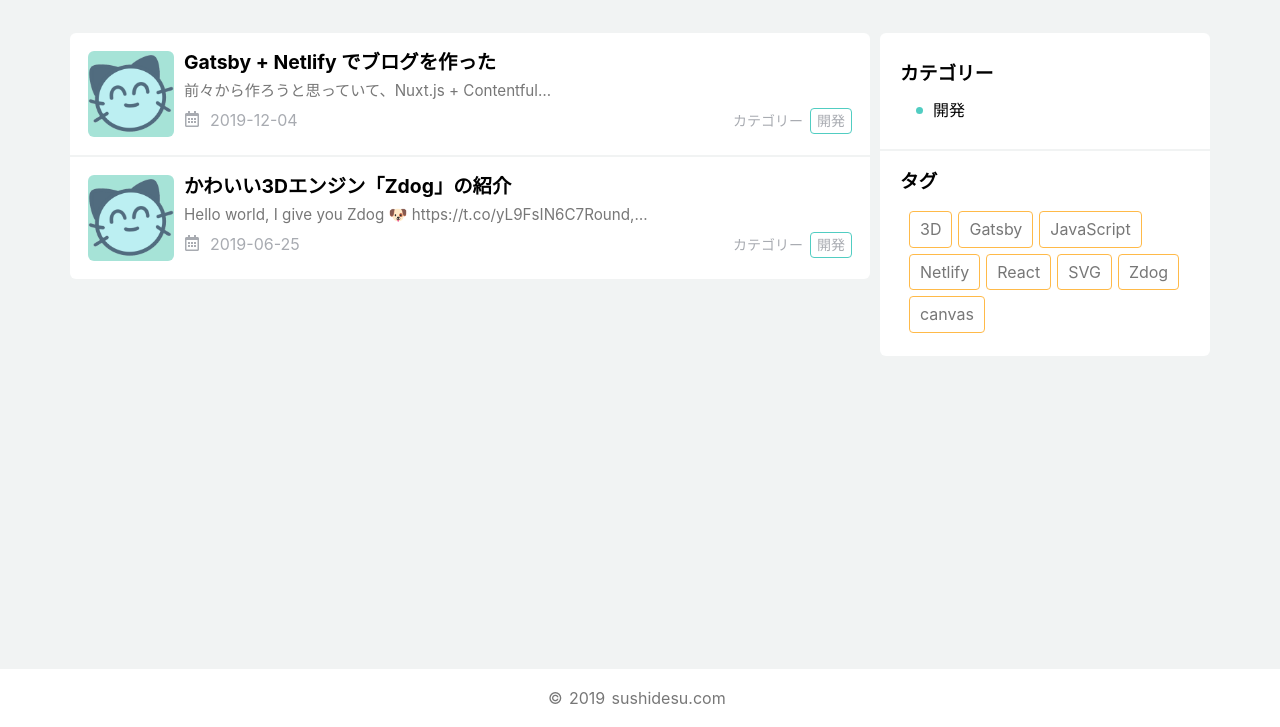
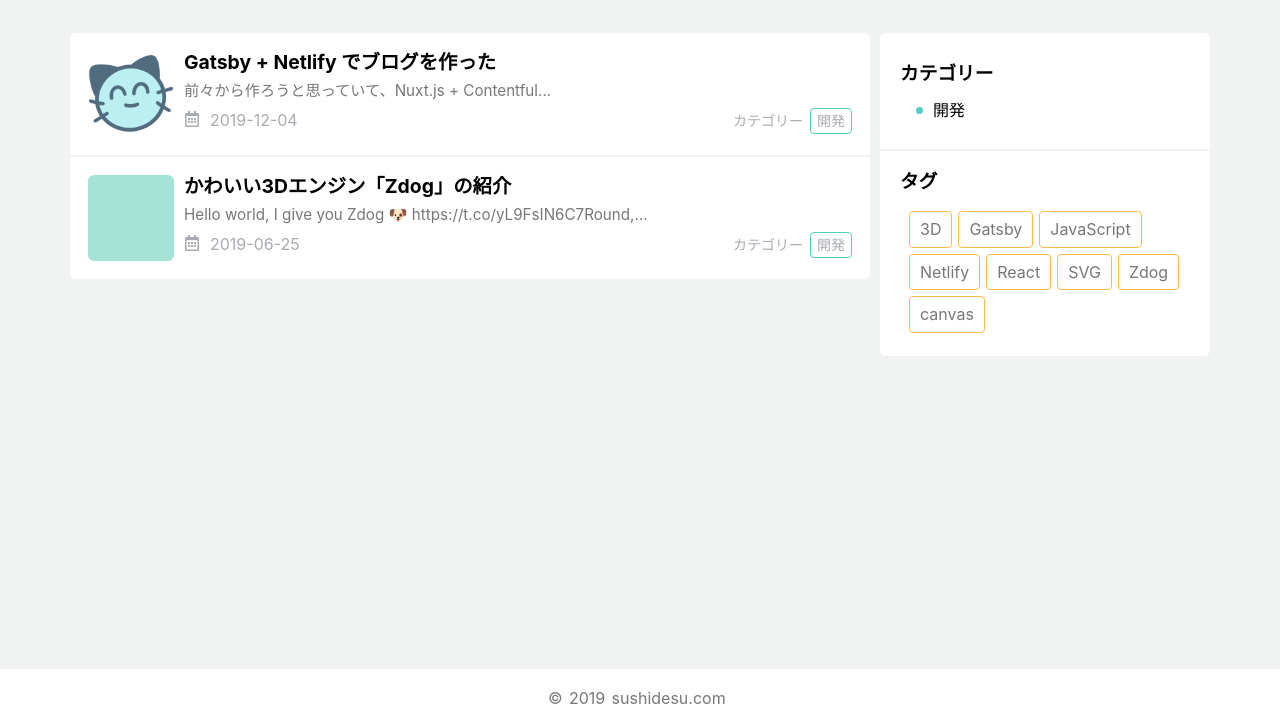
Before and after one commit to sushidesu/sushidesu-blog, a Gatsby site: page / in a window 1280 px wide. Shown: the part 73-800 px from the top of the page. Built offline with nearby package versions, Linux system fonts and the light colour scheme; Gatsby itself is replaced by a stand-in of ours; a small style sheet from the web is missing.

Commit message:
Update to display images only for posts with cover images

```diff
--- a/gatsby-node.js
+++ b/gatsby-node.js
@@ -93,6 +93,12 @@
 exports.onCreateNode = ({ node, actions, getNode }) => {
   const { createNodeField } = actions
 
+  createNodeField({
+    name: `relativedir`,
+    node,
+    value: node.relativeDirectory,
+  })
+
   if (node.internal.type === `MarkdownRemark`) {
     const value = createFilePath({ node, getNode })
     createNodeField({
--- a/src/components/card.js
+++ b/src/components/card.js
@@ -37,7 +37,6 @@
   width: 68px;
   height: 68px;
   flex-shrink: 0;
-  background-color: ${colors.mainLight};
   border-radius: ${length.radius};
   margin-right: ${length.marginSmall};
   @media screen and (min-width: ${mediaQuery.large}) {
@@ -103,7 +102,7 @@
   return (
     <Article isHidden={props.isHidden}>
       <ImageBox>
-        <CoverImage filename={"cover"} />
+        <CoverImage dirname={props.dirname} />
       </ImageBox>
       <Content>
         <h2 className={"cardtitle"}>
--- a/src/components/coverImage.js
+++ b/src/components/coverImage.js
@@ -2,13 +2,15 @@
 import { useStaticQuery, graphql } from "gatsby"
 import Img from "gatsby-image"
 
-export default ({ filename }) => {
+import { colors } from "../styles/GlobalStyle"
+
+export default ({ dirname }) => {
   const data = useStaticQuery(graphql`
     query {
-      images: allFile {
+      images: allFile(filter: {name: {eq: "cover"}}) {
         edges {
           node {
-            relativePath
+            relativeDirectory
             name
             childImageSharp {
               sizes(maxWidth: 86) {
@@ -22,11 +24,18 @@
   `)
 
   const image = data.images.edges.find(({ node }) =>
-    node.relativePath.includes(filename)
+    `/${node.relativeDirectory}/` === dirname
   )
   if (image) {
-    return <Img sizes={image.node.childImageSharp.sizes} />
+    return <Img style={{
+      borderRadius: "inherit"
+    }} sizes={image.node.childImageSharp.sizes} />
   } else {
-    return null
+    return <div style={{
+      width: "inherit",
+      height: "inherit",
+      borderRadius: "inherit",
+      backgroundColor: colors.mainLight
+    }}></div>
   }
 }
--- a/src/pages/index.js
+++ b/src/pages/index.js
@@ -20,6 +20,7 @@
             key={node.id}
             isHidden={i >= current}
             slug={`/${node.frontmatter.slug}/`}
+            dirname={node.fields.slug}
             title={node.frontmatter.title}
             image={node.frontmatter.image}
             excerpt={node.excerpt}
@@ -58,6 +59,9 @@
       edges {
         node {
           id
+          fields {
+            slug
+          }
           excerpt(truncate: true, pruneLength: 64)
           frontmatter {
             title
```
